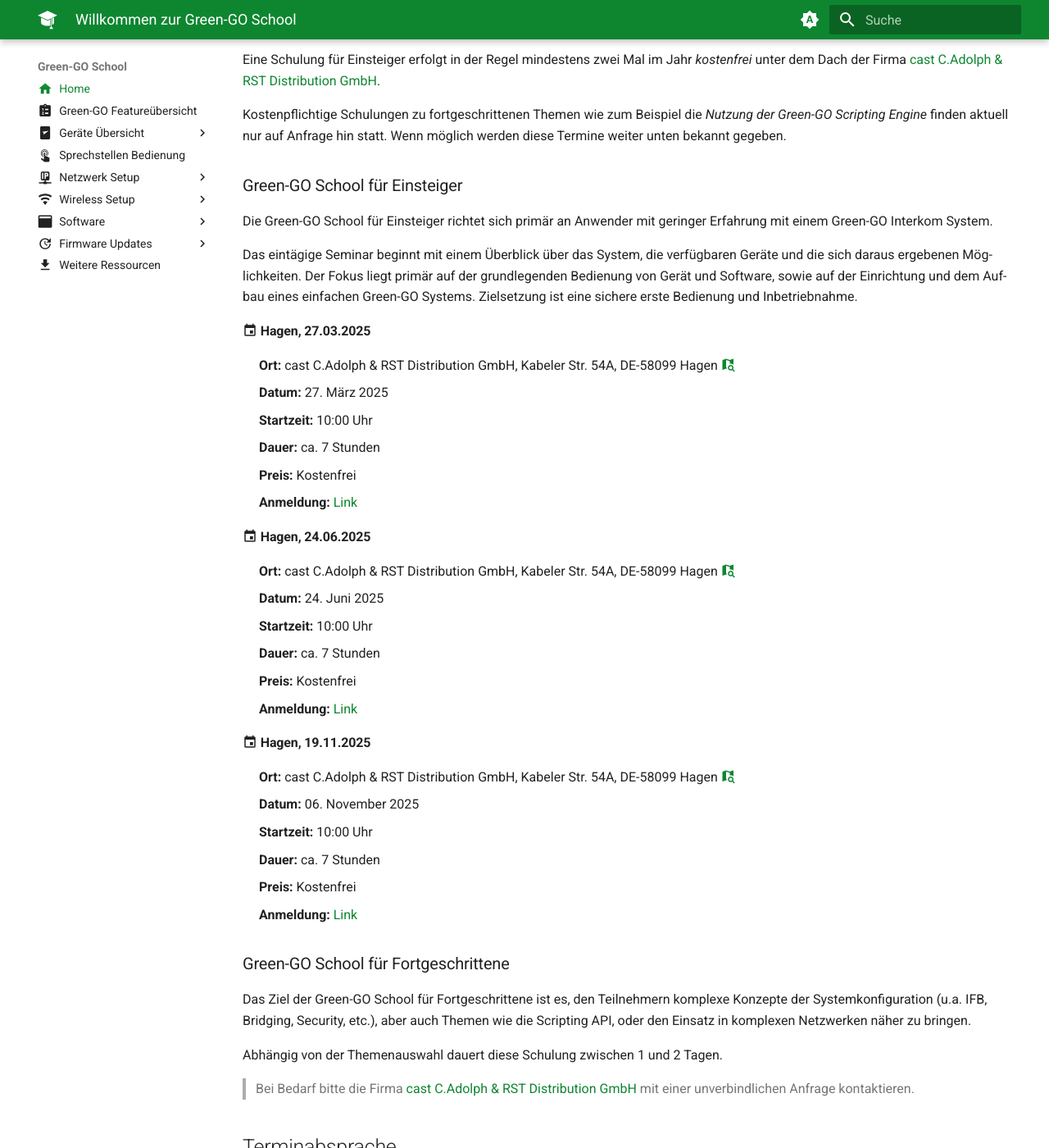
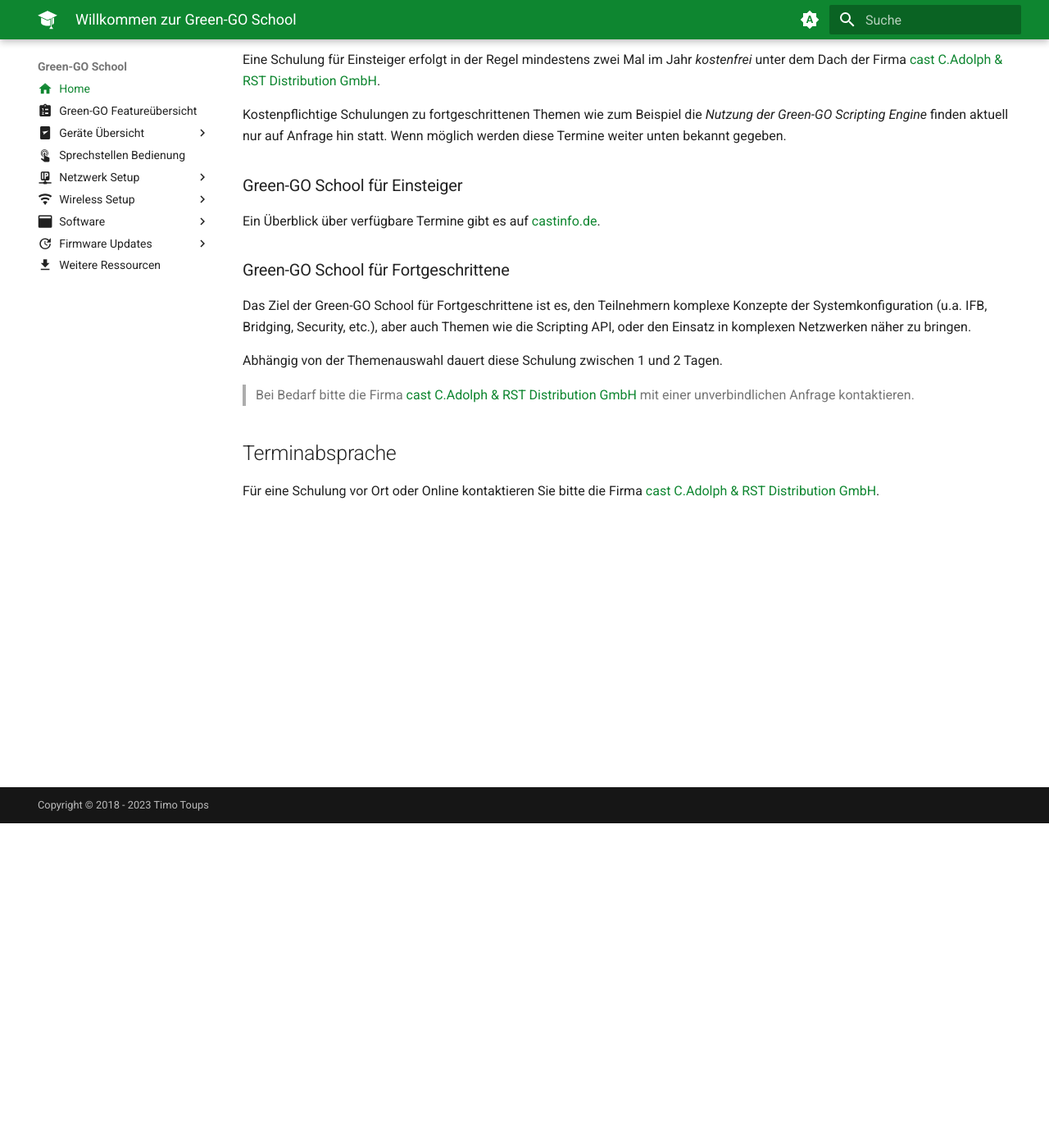
Before and after one commit to lampensau/green-go-school, an MkDocs documentation site: the page built from docs/index.md, in a window 1280 px wide and 1400 px high, scrolled down 396 px. Shown: the whole window at 82% size. Built offline with MkDocs 1.6.1 and Material for MkDocs 9.7.7, drawn with Linux system fonts in a browser that asks for light colours; plug-ins that fetch from the network failed and are left out.

Commit message:
Termine linken auf castinfo.de

```diff
--- a/docs/index.md
+++ b/docs/index.md
@@ -20,42 +20,7 @@
 
 ### Green-GO School für Einsteiger
 
-Die Green-GO School für Einsteiger richtet sich primär an Anwender mit geringer Erfahrung mit einem Green-GO Interkom System.
-
-Das eintägige Seminar beginnt mit einem Überblick über das System, die verfügbaren Geräte und die sich daraus ergebenen Möglichkeiten. Der Fokus liegt primär auf der grundlegenden Bedienung von Gerät und Software, sowie auf der Einrichtung und dem Aufbau eines einfachen Green-GO Systems. Zielsetzung ist eine sichere erste Bedienung und Inbetriebnahme.
-
-#### :material-calendar: Hagen, 27.03.2025
-
-<div class="event_details" markdown>
-- **Ort:** cast C.Adolph & RST Distribution GmbH, Kabeler Str. 54A, DE-58099 Hagen [:material-map-search: ](https://www.google.com/maps/dir//cast+C.+Adolph+%26+RST+Distribution+GmbH,+Kabeler+Str.+54A,+58099+Hagen/@51.4085821,7.47655,17z/data=!4m8!4m7!1m0!1m5!1m1!1s0x47b93d04acb6eef5:0xe1c51087640a559!2m2!1d7.4792966!2d51.4086275?entry=ttu "Navigiere zum Veranstaltungsort mit Google Maps")
-- **Datum:** 27. März 2025
-- **Startzeit:** 10:00 Uhr
-- **Dauer:** ca. 7 Stunden
-- **Preis:** Kostenfrei
-- **Anmeldung:** [Link](mailto:mail@castinfo.de?subject=Green-GO School Anmeldung für Einsteiger am 27.03.2025 "Email Anmeldung")
-</div>
-
-#### :material-calendar: Hagen, 24.06.2025
-
-<div class="event_details" markdown>
-- **Ort:** cast C.Adolph & RST Distribution GmbH, Kabeler Str. 54A, DE-58099 Hagen [:material-map-search: ](https://www.google.com/maps/dir//cast+C.+Adolph+%26+RST+Distribution+GmbH,+Kabeler+Str.+54A,+58099+Hagen/@51.4085821,7.47655,17z/data=!4m8!4m7!1m0!1m5!1m1!1s0x47b93d04acb6eef5:0xe1c51087640a559!2m2!1d7.4792966!2d51.4086275?entry=ttu "Navigiere zum Veranstaltungsort mit Google Maps")
-- **Datum:** 24. Juni 2025
-- **Startzeit:** 10:00 Uhr
-- **Dauer:** ca. 7 Stunden
-- **Preis:** Kostenfrei
-- **Anmeldung:** [Link](mailto:mail@castinfo.de?subject=Green-GO School Anmeldung für Einsteiger am 24.06.2025 "Email Anmeldung")
-</div>
-
-#### :material-calendar: Hagen, 19.11.2025
-
-<div class="event_details" markdown>
-- **Ort:** cast C.Adolph & RST Distribution GmbH, Kabeler Str. 54A, DE-58099 Hagen [:material-map-search: ](https://www.google.com/maps/dir//cast+C.+Adolph+%26+RST+Distribution+GmbH,+Kabeler+Str.+54A,+58099+Hagen/@51.4085821,7.47655,17z/data=!4m8!4m7!1m0!1m5!1m1!1s0x47b93d04acb6eef5:0xe1c51087640a559!2m2!1d7.4792966!2d51.4086275?entry=ttu "Navigiere zum Veranstaltungsort mit Google Maps")
-- **Datum:** 06. November 2025
-- **Startzeit:** 10:00 Uhr
-- **Dauer:** ca. 7 Stunden
-- **Preis:** Kostenfrei
-- **Anmeldung:** [Link](mailto:mail@castinfo.de?subject=Green-GO School Anmeldung für Einsteiger am 06.11.2025 "Email Anmeldung")
-</div>
+Ein Überblick über verfügbare Termine gibt es auf [castinfo.de](https://www.castinfo.de/castschool).
 
 ### Green-GO School für  Fortgeschrittene
 
```
